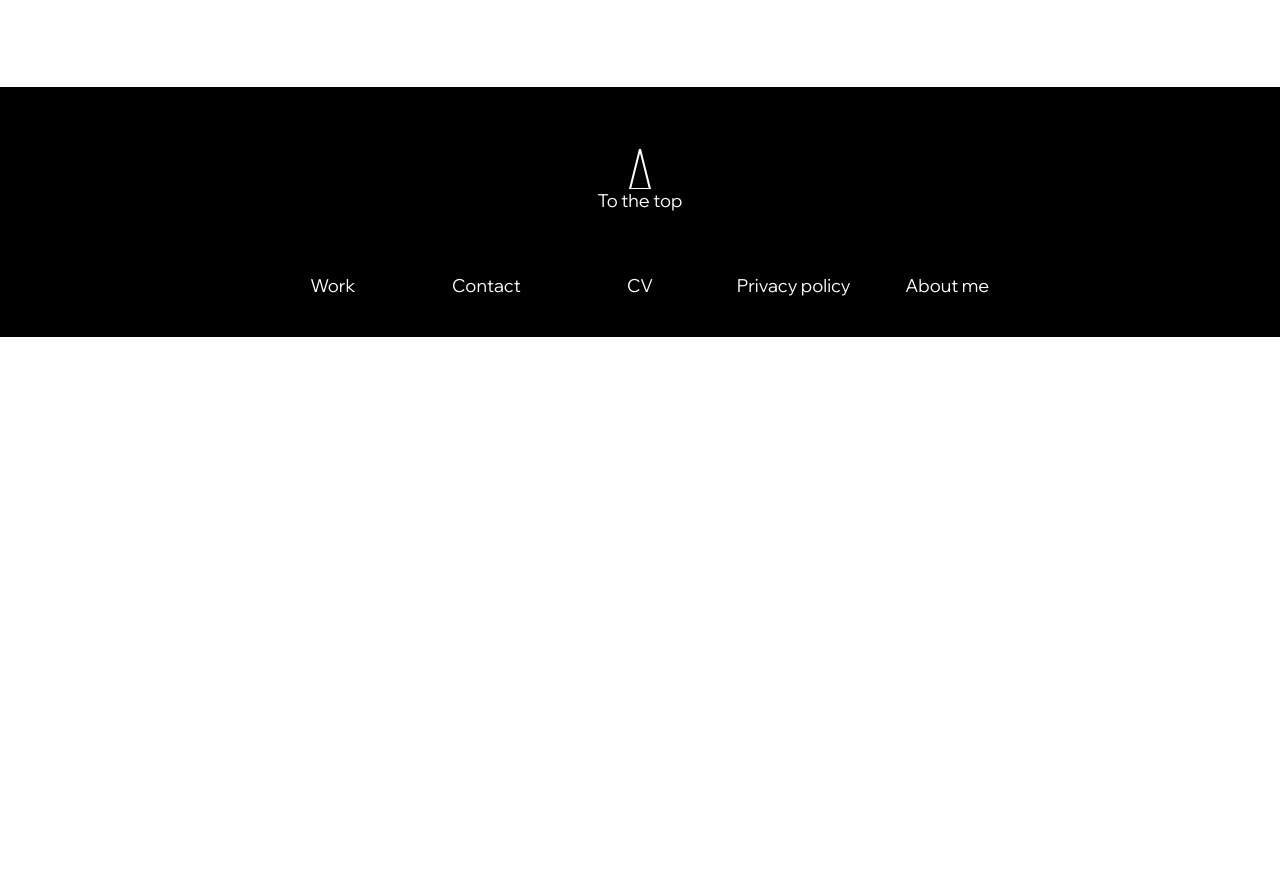
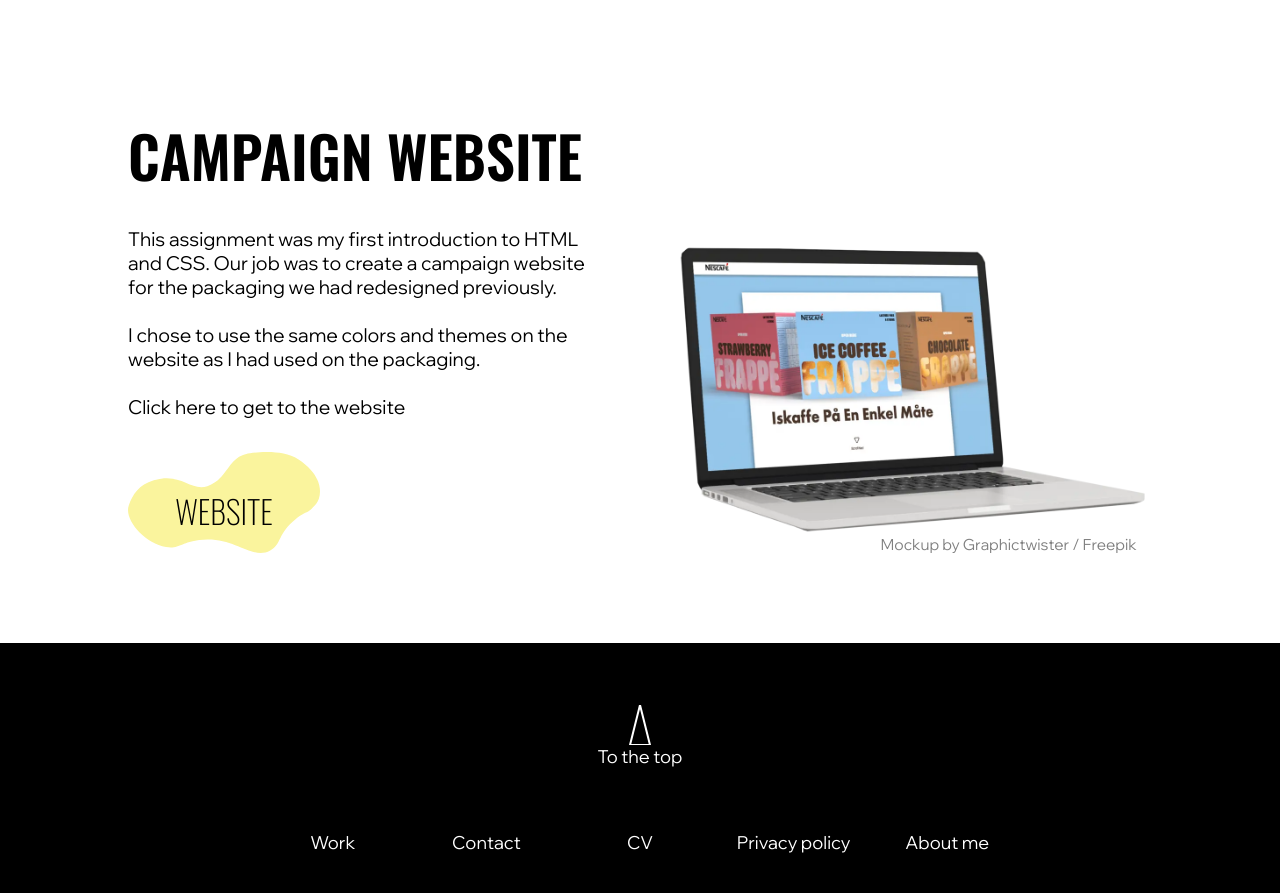
Before and after one commit to BenKarcher/portfolio, a plain HTML site: page gallery/projects/frappe/index.html in a window 1280 px wide. Shown: the part 2824-3717 px from the top of the page. Before the commit the page ends 3161 px from the top, so only its background shows below. Drawn offline with Linux system fonts and the light colour scheme.

Commit message:
merged frape

```diff
--- a/gallery/projects/frappe/index.html
+++ b/gallery/projects/frappe/index.html
@@ -74,6 +74,25 @@
             <img src="images/strawberrypackaging_small.webp" alt="Bags render" class="illustration">
             <img src="images/chocolatepackaging_small.webp" alt="Bags render" class="illustration">
         </div>
+        <div class="grid grid1">
+            <div id="intro" class="tall">
+                <h2>CAMPAIGN WEBSITE</h2>
+                <p>This assignment was my first introduction to HTML and CSS. Our job was to create a campaign website
+                    for the packaging we had redesigned previously.
+                    <br><br>
+                    I chose to use the same colors and themes on the website as I had used on the packaging.
+                    <br><br>
+                    Click here to get to the website
+                </p>
+                <a href="/campaign/index.html" class="button" target="_blank">
+                    <span>WEBSITE</span>
+                </a>
+            </div>
+            <div id="mac-container">
+                <img src="images/macmockuptransparent_small.webp" alt="Campaign website on Mac" class="" id="mac">
+                <a href="http://www.freepik.com">Mockup by Graphictwister / Freepik</a>
+            </div>
+        </div>
     </div>
     <div id="footer">
         <a href="#top" id="to-top">
--- a/gallery/projects/frappe/style.css
+++ b/gallery/projects/frappe/style.css
@@ -22,6 +22,48 @@
 #content {
     padding-bottom: 7vw;
 }
+
+.grid1 {
+    grid-template-columns: 1fr 1fr;
+}
+
+.button {
+    margin-top: 1em;
+    background-size: 100%, 100%;
+    background-repeat: no-repeat;
+    background-position: center;
+    width: 6em;
+    height: 3.2em;
+    display: flex;
+    justify-content: center;
+    align-items: center;
+    background-image: url("images/button2.svg");
+    font: var(--font-subtitle);
+}
+
+#mac-container {
+    position: relative;
+    display: flex;
+    padding-bottom: 1em;
+}
+
+#mac-container>a {
+    position: absolute;
+    bottom: 0;
+    right: 1em;
+    color: gray;
+    font-size: 0.8em;
+}
+
+.button>span {
+    margin-top: 0.5em;
+    text-align: center;
+}
+
+#mac {
+    align-self: end;
+}
+
 
 @media screen and (max-width: 749px) {
 
```
Also changed, not shown: gallery/projects/frappe/images/button2.svg (added), gallery/projects/frappe/images/macmockuptransparent_small.webp (added).
